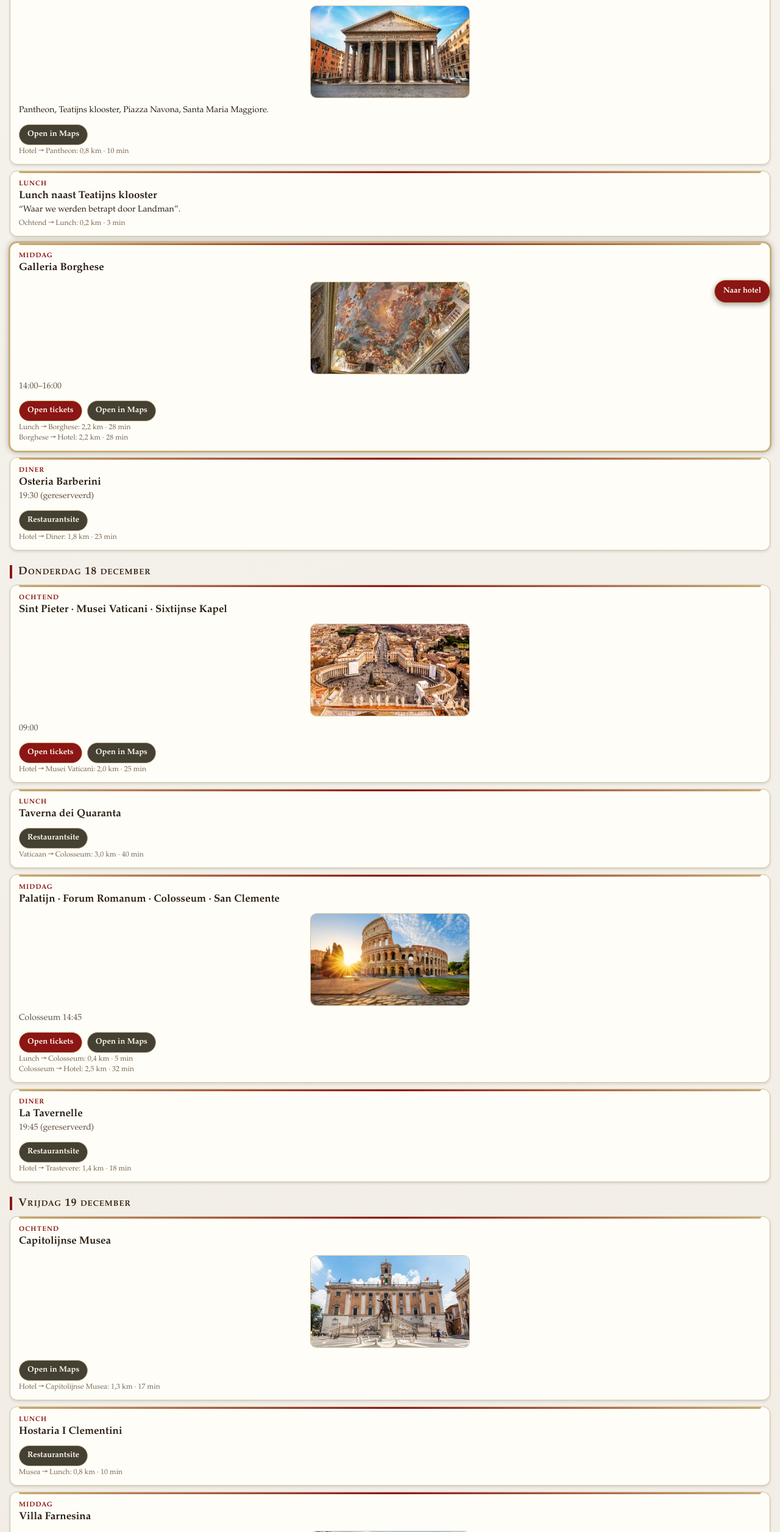
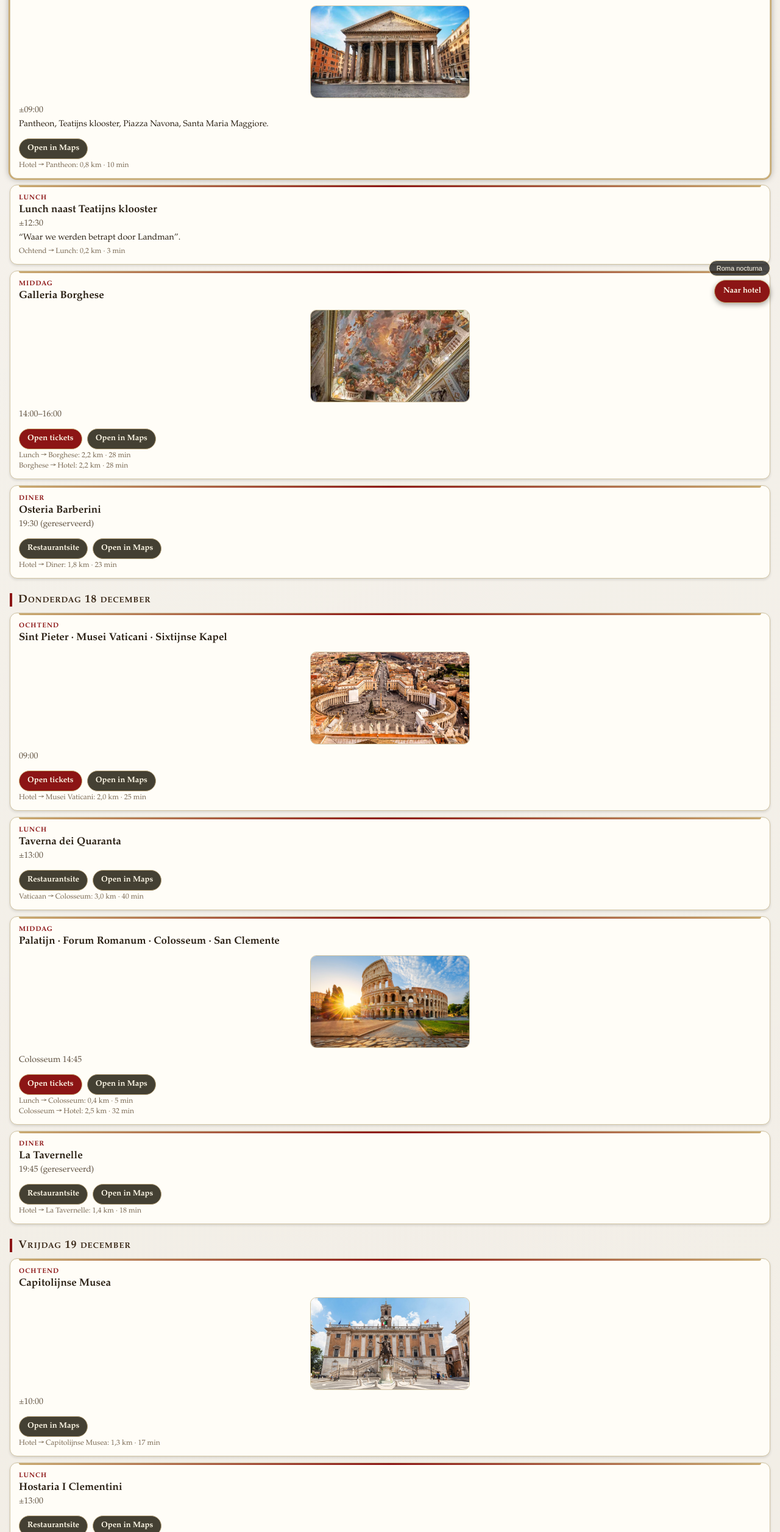
Before and after one commit to willemaalders97/MaterRoma, a plain HTML site: page index.html in a window 1280 px wide. Shown: the part 287-2800 px from the top of the page at 61% size. Drawn offline with Linux system fonts and the light colour scheme; no server answers.

Commit message:
index.html

```diff
--- a/index.html
+++ b/index.html
@@ -50,18 +50,19 @@
             color: #f3e1b8;
         }
 
-        /* Dark mode toggle */
+        /* Dark mode toggle – zwevend boven "Naar hotel" */
         #dark-toggle {
-            position: absolute;
-            top: 10px;
-            right: 12px;
-            padding: 4px 10px;
+            position: fixed;
+            right: 16px;
+            bottom: 60px;          /* boven de hotelknop (die op 16px zit) */
+            padding: 6px 12px;
             font-size: 11px;
             border-radius: 999px;
             border: 1px solid #f3e1b8;
-            background: rgba(0,0,0,0.2);
+            background: rgba(0,0,0,0.7);
             color: #fdf7e6;
             cursor: pointer;
+            z-index: 310;
         }
 
         /* Dag-navigatie-balk */
@@ -108,6 +109,7 @@
 
         .day {
             margin: 18px 16px 24px;
+            scroll-margin-top: 90px;   /* voorkomt dat header de titel afdekt bij anchors */
         }
         .day h2 {
             font-size: 18px;
@@ -264,6 +266,10 @@
             color: #2b2115;
             border-color: #f4e9d5;
         }
+        body.dark-mode #dark-toggle {
+            background: rgba(255,255,255,0.08);
+            border-color: #c9aa71;
+        }
 
         @media (max-width: 600px) {
             body { padding-bottom: 80px; }
@@ -274,8 +280,6 @@
 <body>
 
 <header>
-    <button id="dark-toggle" type="button">Roma nocturna</button>
-
     <div class="main-title">Revisitatio ad Matrem Romam</div>
     <div class="subtitle">Itinerarium urbis · Residenza Ave Roma</div>
 
@@ -293,6 +297,9 @@
     </div>
 </header>
 
+<!-- Dark mode toggle, zwevend -->
+<button id="dark-toggle" type="button">Roma nocturna</button>
+
 <!-- WOENSDAG -->
 <div class="day" id="woensdag">
     <h2>Woensdag 17 december</h2>
@@ -301,6 +308,7 @@
         <div class="part">Ochtend</div>
         <div class="title">Stadswandeling</div>
         <img src="images/pantheon.jpg" alt="Pantheon">
+        <div class="time" data-datetime="2025-12-17T09:00:00+01:00">±09:00</div>
         <div class="desc">Pantheon, Teatijns klooster, Piazza Navona, Santa Maria Maggiore.</div>
         <a class="btn secondary" href="http://maps.apple.com/?q=Pantheon,Rome,Italy" target="_blank">Open in Maps</a>
         <div class="walk">Hotel → Pantheon: 0,8 km · 10 min</div>
@@ -309,6 +317,7 @@
     <div class="card">
         <div class="part">Lunch</div>
         <div class="title">Lunch naast Teatijns klooster</div>
+        <div class="time" data-datetime="2025-12-17T12:30:00+01:00">±12:30</div>
         <div class="desc">“Waar we werden betrapt door Landman”.</div>
         <div class="walk">Ochtend → Lunch: 0,2 km · 3 min</div>
     </div>
@@ -329,6 +338,7 @@
         <div class="title">Osteria Barberini</div>
         <div class="time" data-datetime="2025-12-17T19:30:00+01:00">19:30 (gereserveerd)</div>
         <a class="btn secondary" href="https://www.osteriabarberini.it/" target="_blank">Restaurantsite</a>
+        <a class="btn secondary" href="http://maps.apple.com/?q=Osteria+Barberini,Rome,Italy" target="_blank">Open in Maps</a>
         <div class="walk">Hotel → Diner: 1,8 km · 23 min</div>
     </div>
 </div>
@@ -350,7 +360,9 @@
     <div class="card">
         <div class="part">Lunch</div>
         <div class="title">Taverna dei Quaranta</div>
+        <div class="time" data-datetime="2025-12-18T13:00:00+01:00">±13:00</div>
         <a class="btn secondary" href="https://www.latavernadeiquaranta.com/" target="_blank">Restaurantsite</a>
+        <a class="btn secondary" href="http://maps.apple.com/?q=Taverna+dei+Quaranta,Rome,Italy" target="_blank">Open in Maps</a>
         <div class="walk">Vaticaan → Colosseum: 3,0 km · 40 min</div>
     </div>
 
@@ -370,7 +382,8 @@
         <div class="title">La Tavernelle</div>
         <div class="time" data-datetime="2025-12-18T19:45:00+01:00">19:45 (gereserveerd)</div>
         <a class="btn secondary" href="https://letavernelle.it/en/restaurant/" target="_blank">Restaurantsite</a>
-        <div class="walk">Hotel → Trastevere: 1,4 km · 18 min</div>
+        <a class="btn secondary" href="http://maps.apple.com/?q=La+Tavernelle,Rome,Italy" target="_blank">Open in Maps</a>
+        <div class="walk">Hotel → La Tavernelle: 1,4 km · 18 min</div>
     </div>
 </div>
 
@@ -382,6 +395,7 @@
         <div class="part">Ochtend</div>
         <div class="title">Capitolijnse Musea</div>
         <img src="images/capitolijnse-musea.jpg" alt="Capitolijnse Musea">
+        <div class="time" data-datetime="2025-12-19T10:00:00+01:00">±10:00</div>
         <a class="btn secondary" href="http://maps.apple.com/?q=Capitoline+Museums,Rome,Italy" target="_blank">Open in Maps</a>
         <div class="walk">Hotel → Capitolijnse Musea: 1,3 km · 17 min</div>
     </div>
@@ -389,7 +403,9 @@
     <div class="card">
         <div class="part">Lunch</div>
         <div class="title">Hostaria I Clementini</div>
+        <div class="time" data-datetime="2025-12-19T13:00:00+01:00">±13:00</div>
         <a class="btn secondary" href="https://www.iclementini.it/" target="_blank">Restaurantsite</a>
+        <a class="btn secondary" href="http://maps.apple.com/?q=Hostaria+I+Clementini,Rome,Italy" target="_blank">Open in Maps</a>
         <div class="walk">Musea → Lunch: 0,8 km · 10 min</div>
     </div>
 
@@ -406,8 +422,10 @@
     <div class="card">
         <div class="part">Diner</div>
         <div class="title">Pizzeria Dar Poeta</div>
+        <div class="time" data-datetime="2025-12-19T19:30:00+01:00">±19:30</div>
         <div class="desc">Kan niet reserveren.</div>
         <a class="btn secondary" href="https://www.darpoeta.com/en/home-2/" target="_blank">Restaurantsite</a>
+        <a class="btn secondary" href="http://maps.apple.com/?q=Pizzeria+Dar+Poeta,Rome,Italy" target="_blank">Open in Maps</a>
         <div class="walk">Farnesina → Dar Poeta: 0,7 km · 9 min</div>
     </div>
 </div>
@@ -434,6 +452,7 @@
     <div class="card">
         <div class="part">Lunch</div>
         <div class="title">McDonald's (richting centrum)</div>
+        <div class="time" data-datetime="2025-12-20T13:00:00+01:00">±13:00</div>
         <div class="desc">Waarschijnlijk weer richting centrum.</div>
         <div class="walk">Catacomben → Lunch: ± 5,5 km · 70 min (OV aan te raden)</div>
     </div>
@@ -454,6 +473,7 @@
         <div class="title">Hosteria Grappolo d’Oro</div>
         <div class="time" data-datetime="2025-12-20T19:00:00+01:00">19:00 (gereserveerd)</div>
         <a class="btn secondary" href="https://hosteriagrappolodoro.it/en/" target="_blank">Restaurantsite</a>
+        <a class="btn secondary" href="http://maps.apple.com/?q=Hosteria+Grappolo+d%27Oro,Rome,Italy" target="_blank">Open in Maps</a>
         <div class="walk">Hotel → Restaurant: 0,5 km · 6 min</div>
     </div>
 </div>
@@ -466,6 +486,7 @@
         <div class="part">Ochtend</div>
         <div class="title">Thermen van Caracalla · Castel Sant'Angelo · Palazzo Colonna</div>
         <img src="images/termen-caracalla.jpg" alt="Thermen van Caracalla">
+        <div class="time" data-datetime="2025-12-21T10:00:00+01:00">±10:00</div>
         <div class="desc">Combinatie-ochtend; exacte volgorde bepalen jullie ter plekke.</div>
         <a class="btn secondary" href="http://maps.apple.com/?q=Terme+di+Caracalla,Rome,Italy" target="_blank">Open in Maps</a>
         <div class="walk">Hotel → eerste bestemming: 3,0 km · 35 min</div>
@@ -474,6 +495,7 @@
     <div class="card">
         <div class="part">Lunch</div>
         <div class="title">Nog te kiezen</div>
+        <div class="time" data-datetime="2025-12-21T13:00:00+01:00">±13:00</div>
         <div class="desc">Open lunch – ter plekke bepalen.</div>
     </div>
 
@@ -491,6 +513,7 @@
     <div class="card">
         <div class="part">Diner</div>
         <div class="title">Aan boord / op luchthaven</div>
+        <div class="time" data-datetime="2025-12-21T19:00:00+01:00">±19:00</div>
         <div class="desc">Praktisch: eten op de luchthaven of in het vliegtuig.</div>
     </div>
 </div>
@@ -549,7 +572,7 @@
             });
     }
 
-    // ------- Activiteitenlijst + countdown -------
+    // ------- Activiteitenlijst + countdown (nu inclusief wandeling, lunch, diner etc.) -------
 
     const activityItems = [];
     document.querySelectorAll('.card .time[data-datetime]').forEach(el => {
```
